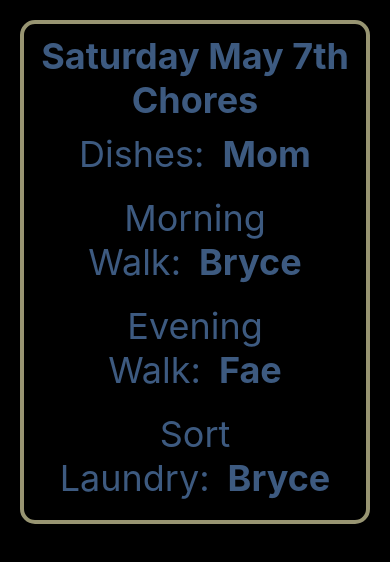
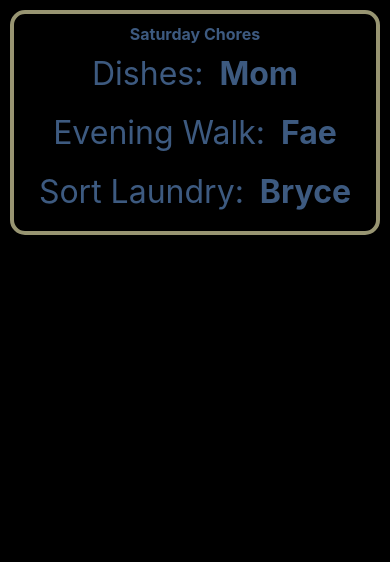
Before and after one commit to sgoertzen/familyjobs, a React (Create React App) app: page /ha in a window 390 px wide. Shown: the top 562 px of the page. Built offline with nearby package versions, Linux system fonts and the light colour scheme.

Commit message:
Improve sizing on small screens

```diff
--- a/src/components/HAChoreList.tsx
+++ b/src/components/HAChoreList.tsx
@@ -4,7 +4,7 @@ import { jsx, css } from '@emotion/react'
 import React, { useState } from "react"
 import { DailyChoreItem } from "./DailyChoreItem"
 import { ChoreDay, getChoreList} from "../util/DataStore"
-import { DayDisplay } from "./DayDisplay"
+import { HADayDisplay } from "./HADayDisplay"
 import { border } from '../styles/style'
 
 type HAChoreListProps = {
@@ -31,8 +31,8 @@ export const HAChoreList = (props:HAChoreListProps) => {
   return (
     <div css={[border, rowFlex]}>
       <div css={colFlex}>
-        <DayDisplay day={choreDay.date}/>
-        {choreDay.chores.map((cd) =>
+        <HADayDisplay day={choreDay.date}/>
+        {choreDay.chores.filter(cd => cd.choreName!='Morning Walk').map((cd) =>
           <DailyChoreItem key={cd.choreName} name={cd.choreName} assignee={cd.personName}/>
         )}
       </div>
--- /dev/null
+++ b/src/components/HADayDisplay.tsx
@@ -0,0 +1,16 @@
+/** @jsxRuntime classic */
+/** @jsx jsx */
+import { jsx, css } from '@emotion/react'
+import { format } from 'date-fns'
+import { smallText } from '../styles/style'
+
+type HADayDisplayProps = {
+    day: Date
+}
+
+const dayStyle = css({
+    fontWeight: 'bold'
+})
+export const HADayDisplay = (props:HADayDisplayProps) => {
+    return <div css={css(smallText, dayStyle)}>{format(props.day, "eeee 'Chores'")}</div>
+}
--- a/src/styles/style.tsx
+++ b/src/styles/style.tsx
@@ -13,7 +13,7 @@ export const border = css({
     border: '4px solid ' + COLOR_ACCENT,
     borderRadius: '15px',
     padding: '10px',
-    margin: '20px'
+    margin: '10px'
 })
 
 export const text = css({
@@ -25,14 +25,14 @@ export const accentText = css({
 })
 
 export const smallText = [text, css({
-    fontSize: '16px'
+    fontSize: '1em'
 })]
 
 export const largeText = [text, css({
-    fontSize: '36px'
+    fontSize: '2em'
 })]
 export const extraLargeText = [text, css({
-    fontSize: '80px'
+    fontSize: '4em'
 })]
 
 export const smallButton = css({
```
Also changed, not shown: src/components/ChoreList.stories copy.tsx (added, +9 -0 lines), 1 other file (tests, documents, lock files or other folders).
